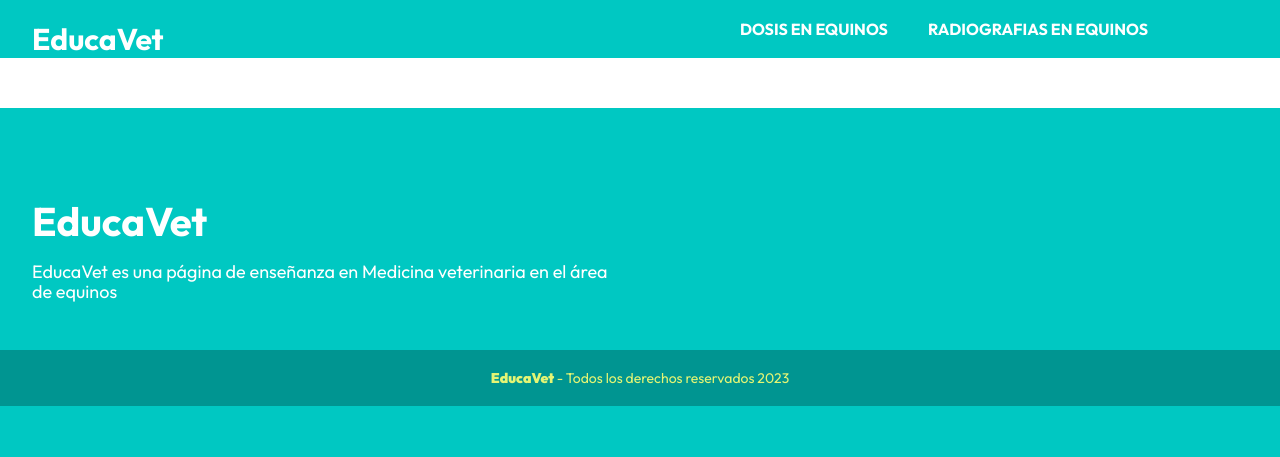
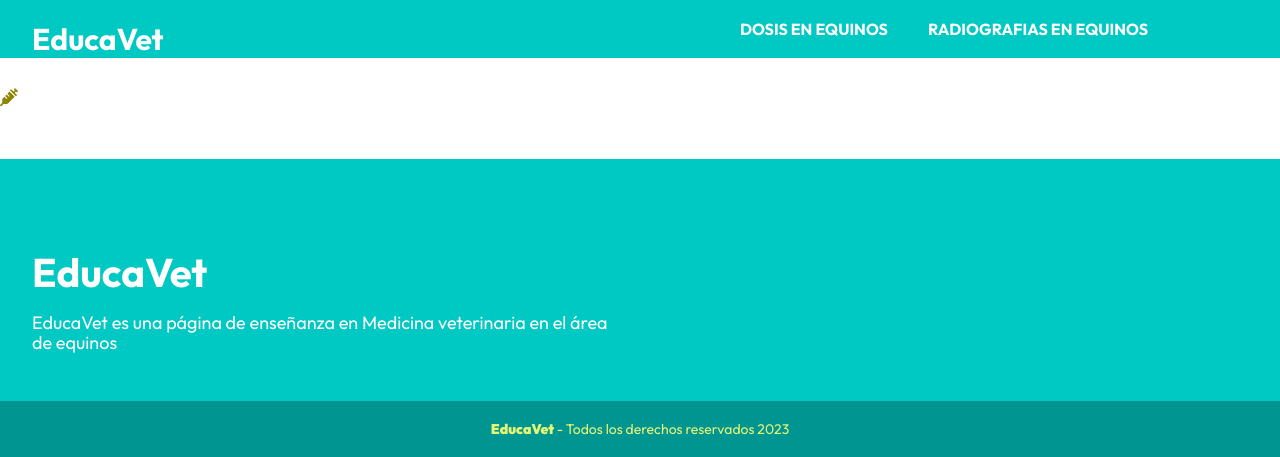
Before and after one commit to UlisesSalazar/Educavet2, a PHP site: template views/medicamento/dosis.php in a window 1280 px wide. Shown: the part 600-1057 px from the top of the page. Before the commit the page ends 1006 px from the top, so only its background shows below. Run offline with PHP 8.4, Linux system fonts and the light colour scheme; the template is opened without the code that fills it, so the values that code supplies are empty; some libraries are stand-ins or nearby versions.

Commit message:
modifiedDosis

```diff
--- a/controllers/AuthController.php
+++ b/controllers/AuthController.php
@@ -73,6 +73,7 @@ class AuthController {
             'titulo' => 'Dosis en equinos',
         ]);
     }
+
 
     public static function olvide(Router $router) {
         $alertas = [];
--- a/views/medicamento/dosis.php
+++ b/views/medicamento/dosis.php
@@ -1,6 +1,10 @@
 
 <main class="dosis">
-<h2 class="dosis__heading"><?php echo $titulo; ?></h2>
+    <div class="tabla">
+        <h2 class="dosis__heading"><?php echo $titulo; ?></h2>
+        <i class="fa-sharp fa-solid fa-syringe" style="color: #8d8600;"></i>
+
+    </div>
 
 
 
```
